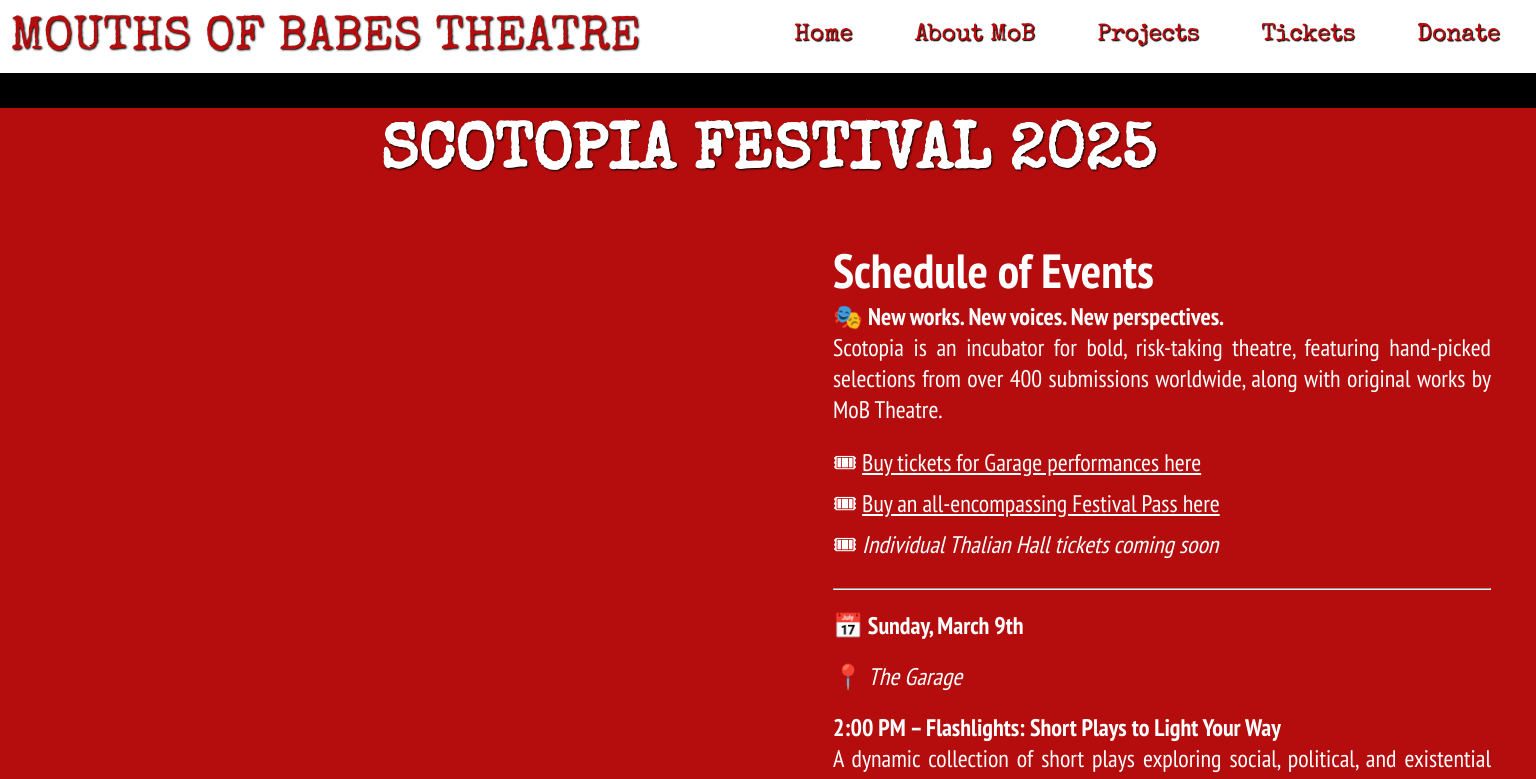
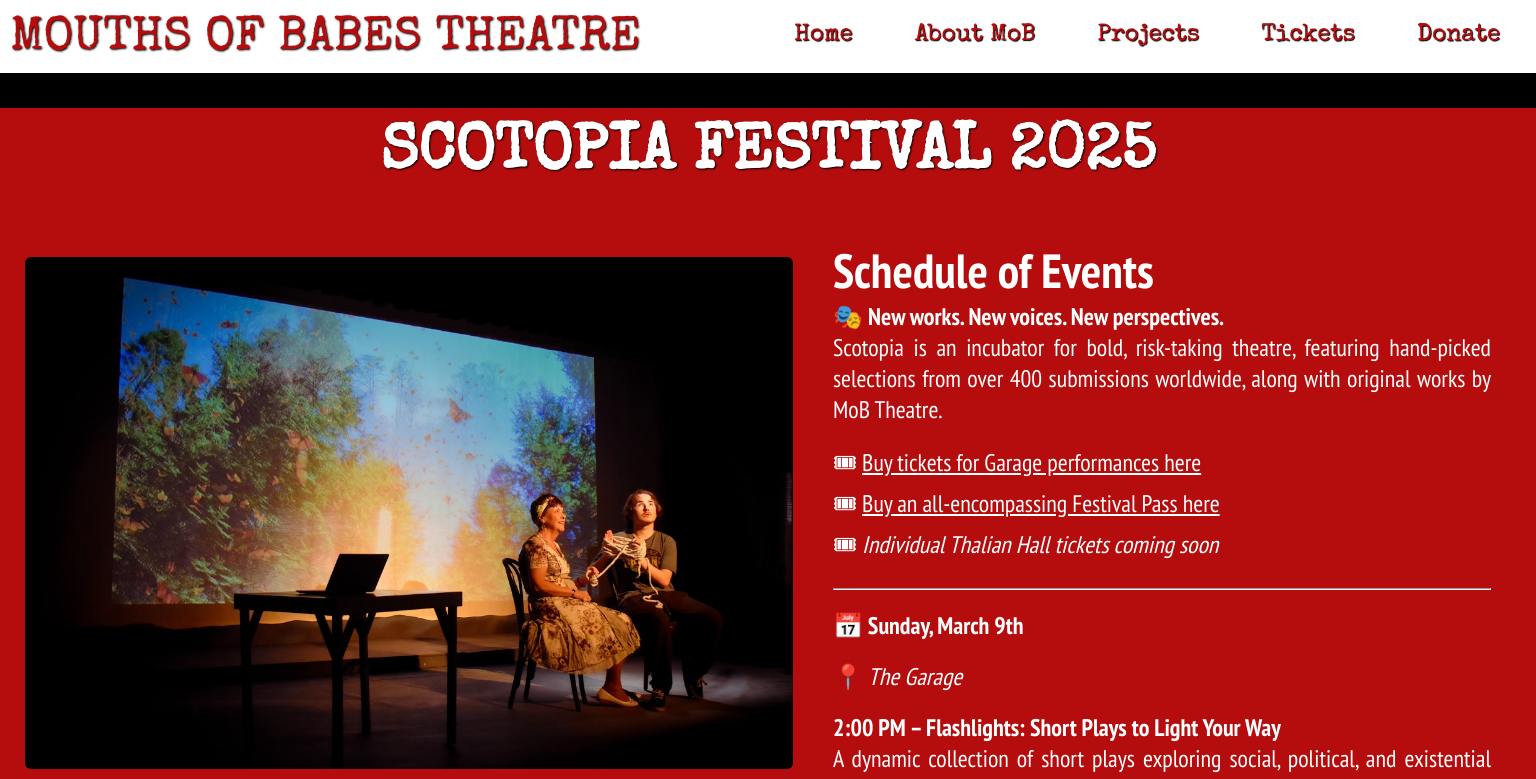
Before and after one commit to mackwick/MoB_Website_FE, a React (Vite) app: page /scotopia in a window 1536 px wide. Shown: the top 779 px of the page. Built offline with nearby package versions, Linux system fonts and the light colour scheme.

Commit message:
fixed scotopia image formatting

```diff
--- a/src/index.css
+++ b/src/index.css
@@ -1404,11 +1404,20 @@
 
   .full-project-container {
     flex-direction: row;
+    align-items: flex-start;
     gap: 20px;
     padding: 20px;
   }
 
+  .full-proj-one {
+    flex: 1;
+    position: sticky;
+    top: 10px;
+    align-self: flex-start;
+  }
+
   .full-project-image {
+    margin-top: 5%;
     width: 50dvw;
   }
 
```
